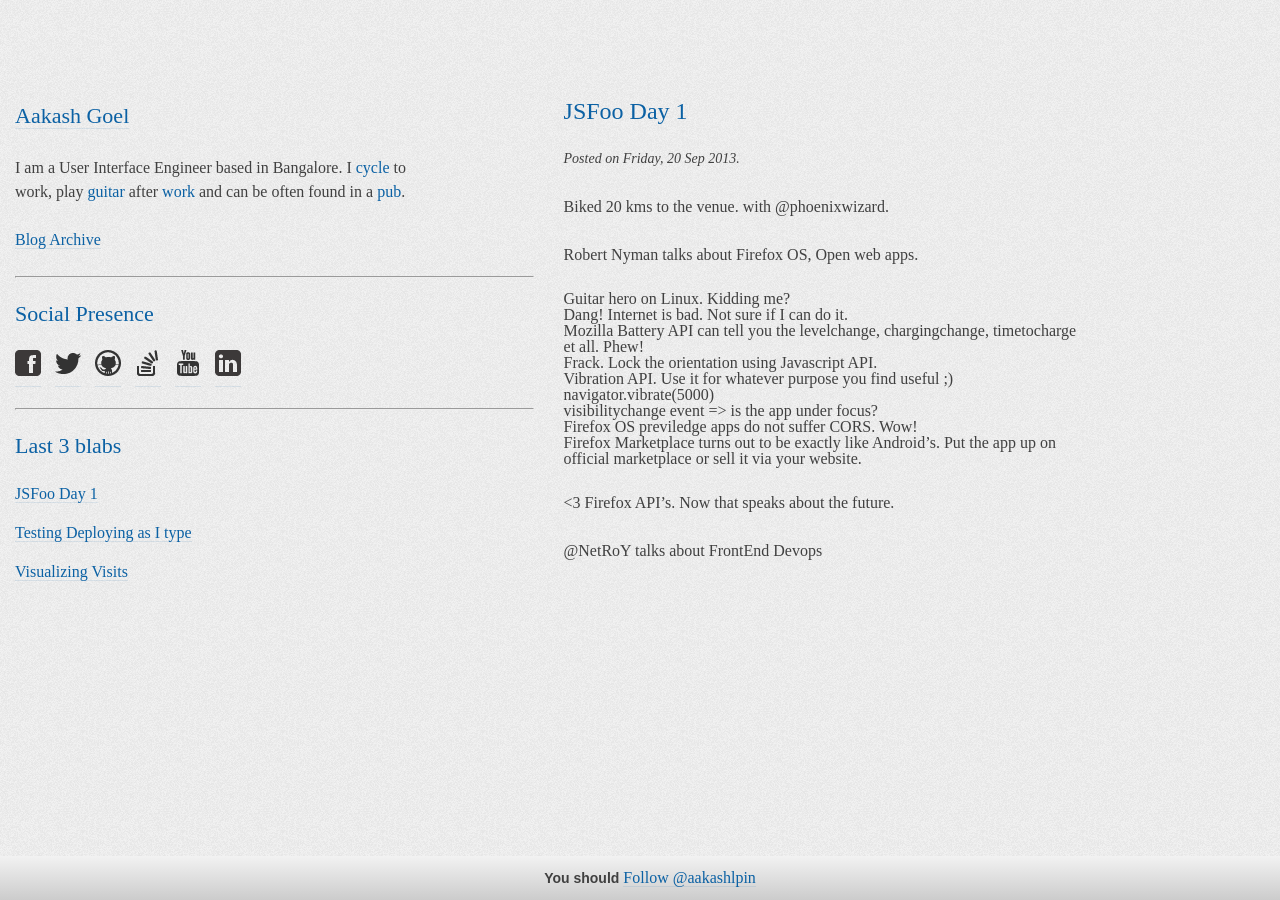
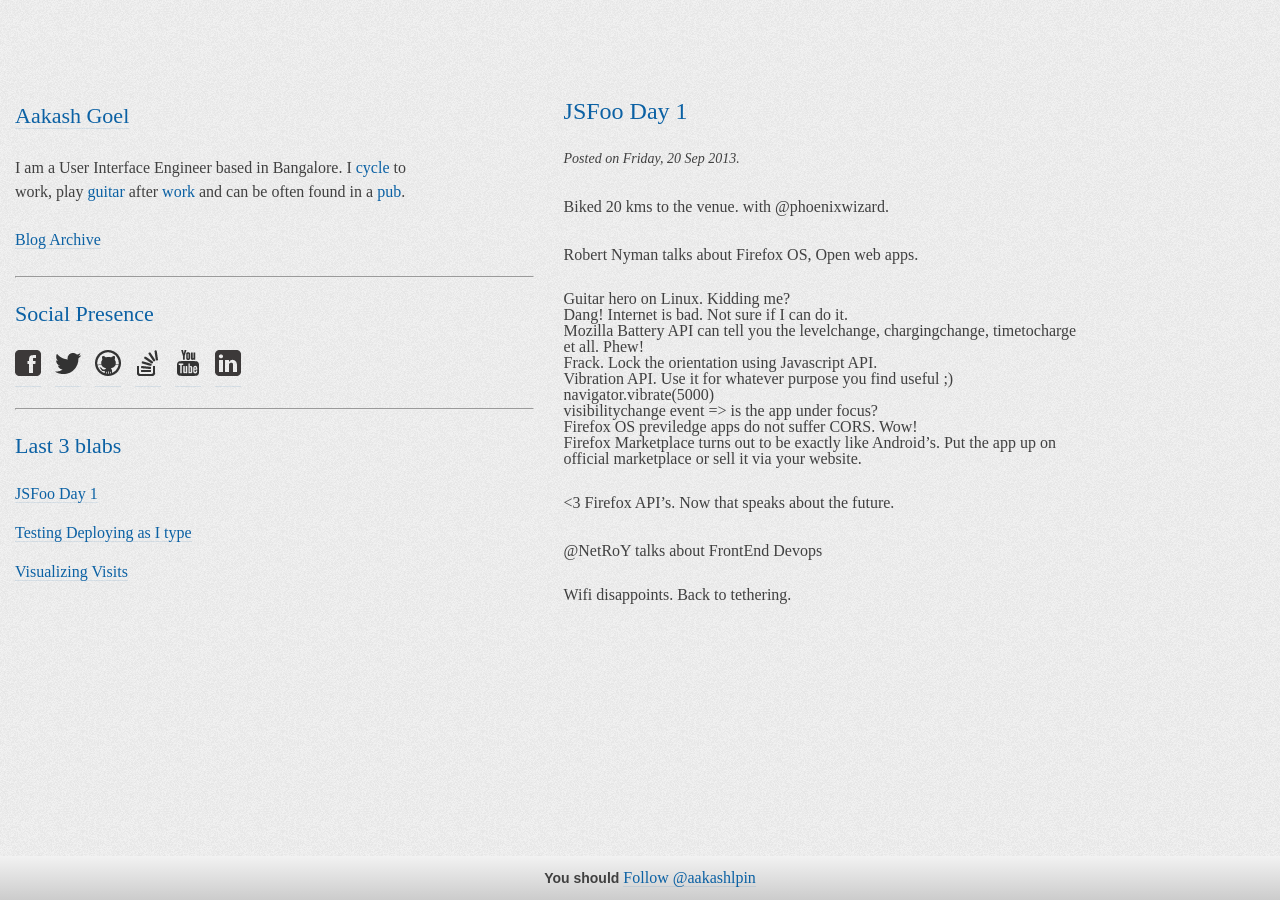
Before and after one commit to aakashlpin/aakashlpin.github.com, a Jekyll site: the page built from _posts/2013-09-20-jsfoo-day1.markdown, in a window 1280 px wide. Built offline with Jekyll 4.4.1, drawn with Linux system fonts in a browser that asks for light colours; nearby versions of some CDN libraries; Markdown is read by kramdown in place of the engine named in the settings; comment, search, counter and statistics services are not loaded.

Commit message:
live blogging jsfoo

```diff
--- a/_posts/2013-09-20-jsfoo-day1.markdown
+++ b/_posts/2013-09-20-jsfoo-day1.markdown
@@ -25,3 +25,5 @@
 <3 Firefox API's. Now that speaks about the future.
 
 @NetRoY talks about FrontEnd Devops
+
+1. Wifi disappoints. Back to tethering.
```
